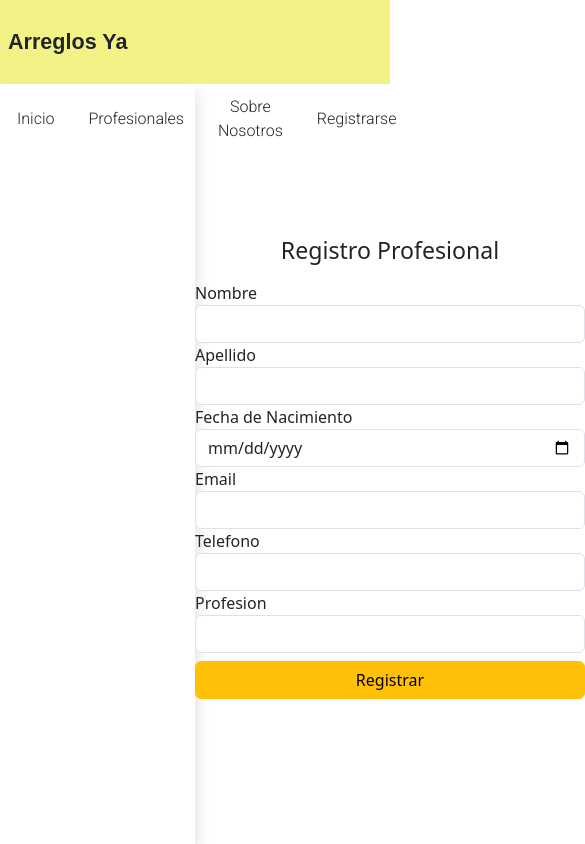
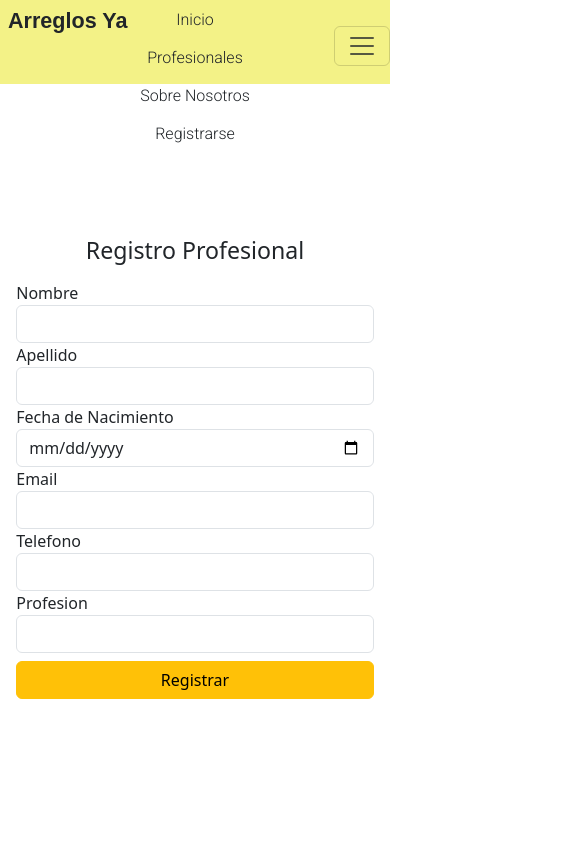
Before and after one commit to leonardotaquini/proyecto-integrador-frontend, a React (Vite) app: page /profesional/registro in a window 390 px wide. Shown: the whole page, 585 px wide, since content can reach past the window. Built offline with nearby package versions, Linux system fonts and the light colour scheme; a web font is replaced by a local one.

Commit message:
hay que solucionar el navbar y el responsive del formulario

```diff
--- a/src/components/navbar/Navbar.jsx
+++ b/src/components/navbar/Navbar.jsx
@@ -1,25 +1,51 @@
-import React from 'react';
-import './navbar.css';
-import { Link } from 'react-router-dom';
+import React from "react";
+import "./navbar.css";
+import { Link } from "react-router-dom";
 
 export const Navbar = () => {
-
   return (
     <>
-      <nav className="navbar d-flex  justify-content-between nav ">
-
-        <a href='#' className='mx-2 fw-bold h4 text-dark title text-decoration-none'>
+      <nav className="navbar d-flex  justify-content-between nav navbar-expand-lg">
+        <Link
+          to="/"
+          className="mx-2 fw-bold h4 text-dark title text-decoration-none">
           Arreglos Ya
-        </a>
-
-        <div className='items'>
-           <Link to='/' className='text-decoration-none px-3 text-center btn text-dark'>Inicio</Link>
-           <Link to='/profesionales' className='text-decoration-none px-3 text-center btn text-dark'>Profesionales</Link>
-           <Link to='/acerca' className='text-decoration-none px-3 text-center btn text-dark'>Sobre Nosotros</Link>
-           <Link to='/profesional/registro' className='text-decoration-none px-3 text-center btn text-dark'>Registrarse</Link>
+        </Link>
+        <button
+          className="navbar-toggler"
+          type="button"
+          data-bs-toggle="collapse"
+          data-bs-target="#navbarSupportedContent"
+          aria-controls="navbarSupportedContent"
+          aria-expanded="false"
+          aria-label="Toggle navigation">
+          <span className="navbar-toggler-icon"></span>
+        </button>
+        <div
+          className="items collapse navbar-collapse navbar-collapse d-flex flex-column"
+          id="navbarSupportedContent">
+          <Link
+            to="/"
+            className="text-decoration-none px-3 text-center btn text-dark nav-item">
+            Inicio
+          </Link>
+          <Link
+            to="/profesionales"
+            className="text-decoration-none px-3 text-center btn text-dark nav-item">
+            Profesionales
+          </Link>
+          <Link
+            to="/acerca"
+            className="text-decoration-none px-3 text-center btn text-dark nav-item">
+            Sobre Nosotros
+          </Link>
+          <Link
+            to="/profesional/registro"
+            className="text-decoration-none px-3 text-center btn text-dark nav-item">
+            Registrarse
+          </Link>
         </div>
-
       </nav>
     </>
-  )
-}
+  );
+};
--- a/src/components/navbar/navbar.css
+++ b/src/components/navbar/navbar.css
@@ -7,9 +7,7 @@
 .title{
     font-family: 'Akshar', sans-serif;
     height: 100%;
-    display: flex;
-    justify-content: space-around;
-    align-items: center;
+
 }
 .items{
     font-family: 'Roboto', sans-serif;
--- a/src/pages/RegistroProfesional.jsx
+++ b/src/pages/RegistroProfesional.jsx
@@ -14,6 +14,7 @@ export const RegistroProfesional = () => {
     defaultValues: {
       nombre: "",
       apellido: "",
+      fecha_nacimiento:"",
       email: "",
       telefono: "",
       profesion: "",
@@ -34,10 +35,8 @@ export const RegistroProfesional = () => {
     <>
       <Navbar />
 
-      <div className="formulario-contenedor">
-        <div className="d-flex h-100">
-          <div className="col-6 imagen shadow h-100"></div>
-          <div className="col-12 col-sm-6 col-lg-6 formulario h-100 d-flex flex-column justify-content-center align-items-center">
+      <div className="formulario-contenedor justify-content-center align-items-center">
+          <div className="col-11 col-sm-8 col-lg-6 formulario d-flex flex-column justify-content-center align-items-center">
             <h3 className="text-center m-3">Registro Profesional</h3>
             <form
               onSubmit={handleSubmit(onSubmit)}
@@ -70,12 +69,12 @@ export const RegistroProfesional = () => {
                 )}
               </div>
               <div className="">
-                <label htmlFor="nacimiento">Fecha de Nacimiento</label>
+                <label htmlFor="fecha_nacimiento">Fecha de Nacimiento</label>
                 <input
                   className="form-control"
                   type="date"
-                  id="nacimiento"
-                  {...register("nacimiento", { required: true })}
+                  id="fecha_nacimiento"
+                  {...register("fecha_nacimiento", { required: true })}
                 />
                 {errors.nacimiento?.type === "required" && (
                   <p className="alert alert-danger">
@@ -126,7 +125,6 @@ export const RegistroProfesional = () => {
               <button className="btn btn-warning my-2 w-100">Registrar</button>
             </form>
           </div>
-        </div>
       </div>
     </>
   );
--- a/src/pages/registroProfesional.css
+++ b/src/pages/registroProfesional.css
@@ -1,7 +1,18 @@
 .formulario-contenedor{
     height: 90vh;
+    display: flex;
+
 }
-@media (screen-width: 768px){
+.formulario{
+    height:100%;
+    overflow-y: scroll;
+
+}
+.formulario::-webkit-scrollbar {
+    display: none;
+}
+
+@media (max-width: 768px){
     .imagen{
         display: none;
     }
```
